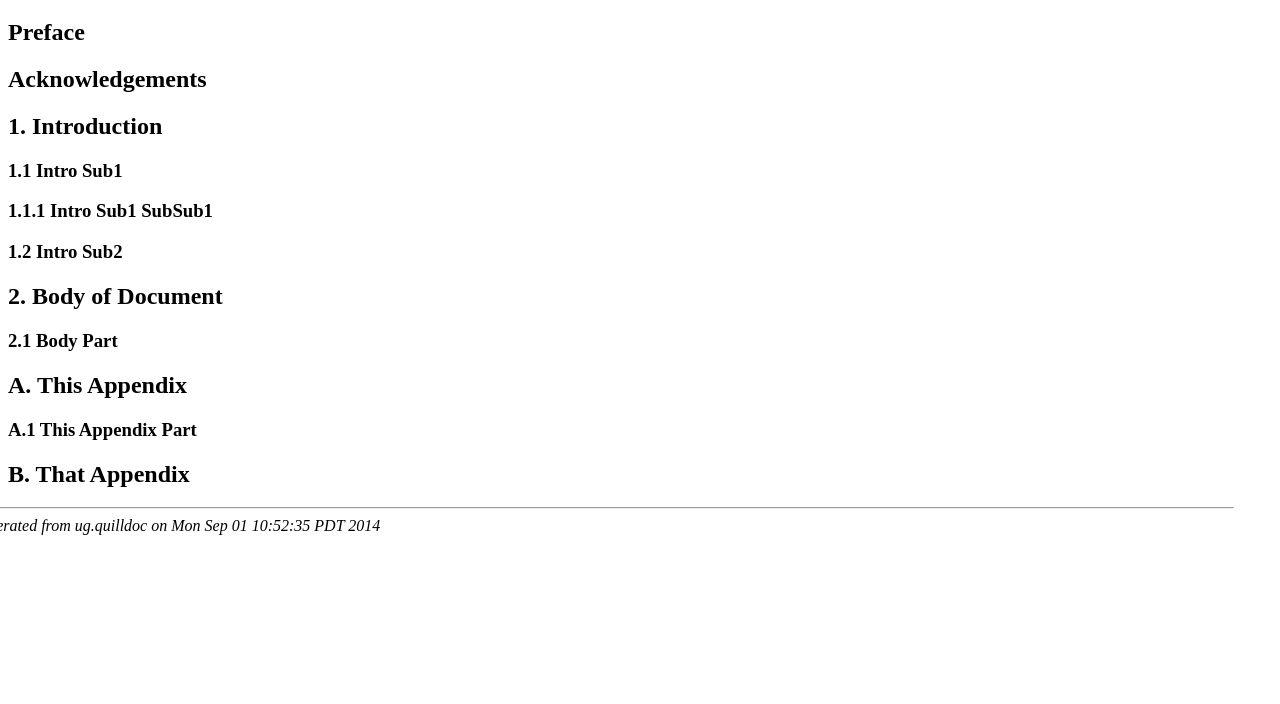
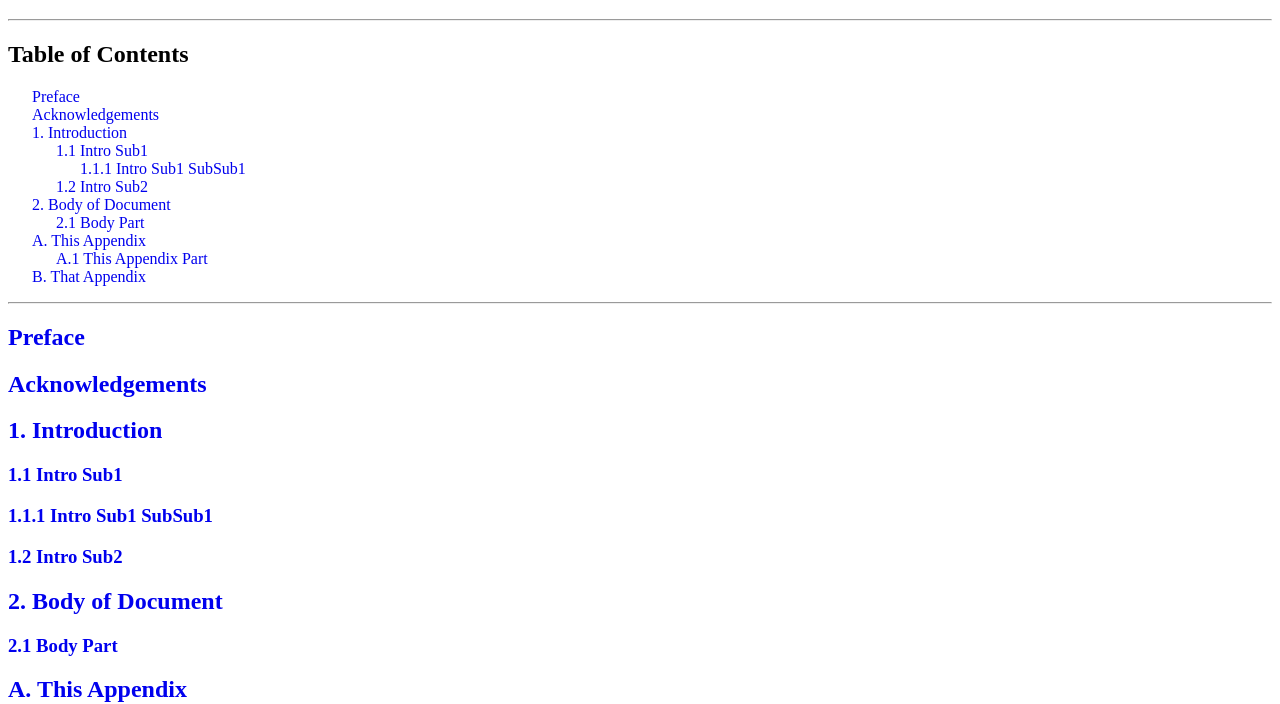
Before and after one commit to wduquette/tcl-quill, a plain HTML site: page docs/ug.html in a window 1280 px wide. Shown: the part 106-810 px from the top of the page. Drawn offline with Linux system fonts and the light colour scheme.

Commit message:
quilldoc(n) formats TOC
quilldoc(n) can now format the table of contents.

```diff
--- a/docs/ug.html
+++ b/docs/ug.html
@@ -21,7 +21,6 @@
 
         /* For the page header */
         h1.header {
-            position: relative;
             background-color: red;
             color: black;
         }
@@ -34,48 +33,45 @@
         }
 
         /* Use for indenting */
-        .indent0 { }
+        .indent0 {
+            position: relative;
+            left: 0.25in
+        }
         .indent1 {
             position: relative;
-            left: 0.4in
+            left: 0.5in
         }
         .indent2 {
             position: relative;
-            left: 0.8in
+            left: 0.75in
         }
         .indent3 {
             position: relative;
-            left: 1.2in
+            left: 1.0in
         }
         .indent4 {
             position: relative;
-            left: 1.6in
+            left: 1.25in
         }
         .indent5 {
             position: relative;
-            left: 2.0in
+            left: 1.5in
         }
         .indent6 {
             position: relative;
-            left: 2.4in
+            left: 1.75in
         }
         .indent7 {
             position: relative;
-            left: 2.8in
+            left: 2.0in
         }
         .indent8 {
             position: relative;
-            left: 3.2in
+            left: 2.25in
         }
         .indent9 {
             position: relative;
-            left: 3.6in
-        }
-
-        /* Outdent to margin */
-        .outdent {
-            position: relative;
-            left: -0.4in;
+            left: 2.5in
         }
     -->
 </style>
@@ -84,31 +80,49 @@
 <h1 class="header">Project Documentation</h1>
 <h1>Quill 0.0.0 User's Guide</h1>
 
-<h2><a name="preface">Preface</a></h2>
+<hr>
 
-<h2><a name="ack">Acknowledgements</a></h2>
+<h2><a name="_toc">Table of Contents</a></h2>
 
-<h2><a name="intro">1. Introduction</a></h2>
+<span class="indent0"><a href="#preface">Preface</a></span><br>
+<span class="indent0"><a href="#ack">Acknowledgements</a></span><br>
+<span class="indent0"><a href="#intro">1. Introduction</a></span><br>
+<span class="indent1"><a href="#intro.sub1">1.1 Intro Sub1</a></span><br>
+<span class="indent2"><a href="#intro.sub1.subsub1">1.1.1 Intro Sub1 SubSub1</a></span><br>
+<span class="indent1"><a href="#intro.sub2">1.2 Intro Sub2</a></span><br>
+<span class="indent0"><a href="#body">2. Body of Document</a></span><br>
+<span class="indent1"><a href="#body.part">2.1 Body Part</a></span><br>
+<span class="indent0"><a href="#this">A. This Appendix</a></span><br>
+<span class="indent1"><a href="#this.part">A.1 This Appendix Part</a></span><br>
+<span class="indent0"><a href="#that">B. That Appendix</a></span><br>
+<p>
+<hr>
 
-<h3><a name="intro.sub1">1.1 Intro Sub1</a></h3>
+<h2><a name="preface" href="#_toc">Preface</a></h2>
 
-<h3><a name="intro.sub1.subsub1">1.1.1 Intro Sub1 SubSub1</a></h3>
+<h2><a name="ack" href="#_toc">Acknowledgements</a></h2>
 
-<h3><a name="intro.sub2">1.2 Intro Sub2</a></h3>
+<h2><a name="intro" href="#_toc">1. Introduction</a></h2>
 
-<h2><a name="body">2. Body of Document</a></h2>
+<h3><a name="intro.sub1" href="#_toc">1.1 Intro Sub1</a></h3>
 
-<h3><a name="body.part">2.1 Body Part</a></h3>
+<h3><a name="intro.sub1.subsub1" href="#_toc">1.1.1 Intro Sub1 SubSub1</a></h3>
 
-<h2><a name="this">A. This Appendix</a></h2>
+<h3><a name="intro.sub2" href="#_toc">1.2 Intro Sub2</a></h3>
 
-<h3><a name="this.part">A.1 This Appendix Part</a></h3>
+<h2><a name="body" href="#_toc">2. Body of Document</a></h2>
 
-<h2><a name="that">B. That Appendix</a></h2>
+<h3><a name="body.part" href="#_toc">2.1 Body Part</a></h3>
 
-<hr class="outdent">
-<span class="outdent">
-<i>Generated from ug.quilldoc on Mon Sep 01 10:52:35 PDT 2014</i>
+<h2><a name="this" href="#_toc">A. This Appendix</a></h2>
+
+<h3><a name="this.part" href="#_toc">A.1 This Appendix Part</a></h3>
+
+<h2><a name="that" href="#_toc">B. That Appendix</a></h2>
+
+<hr>
+<span>
+<i>Generated from ug.quilldoc on Mon Sep 01 11:18:21 PDT 2014</i>
 </span>
 </body>
 </html>
```
Also changed, not shown: 2 other files.
